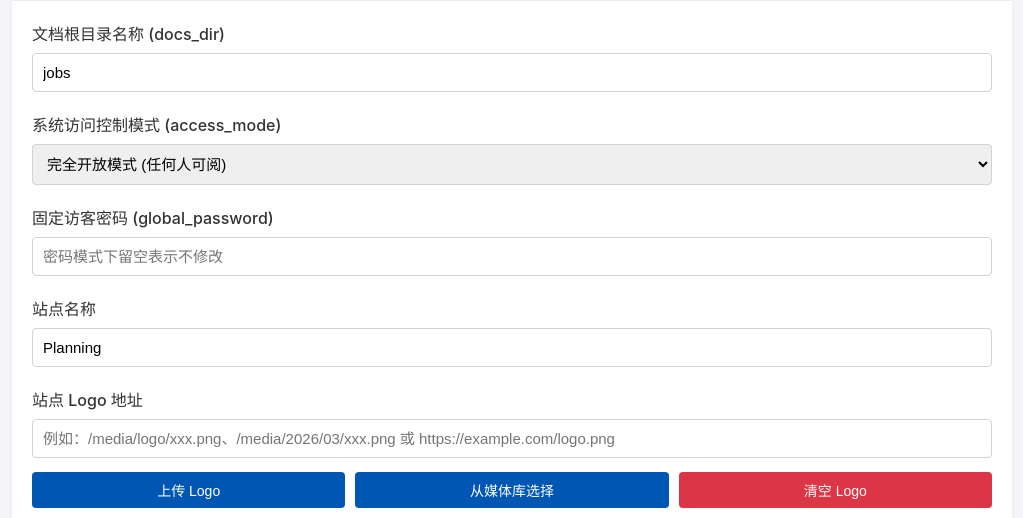
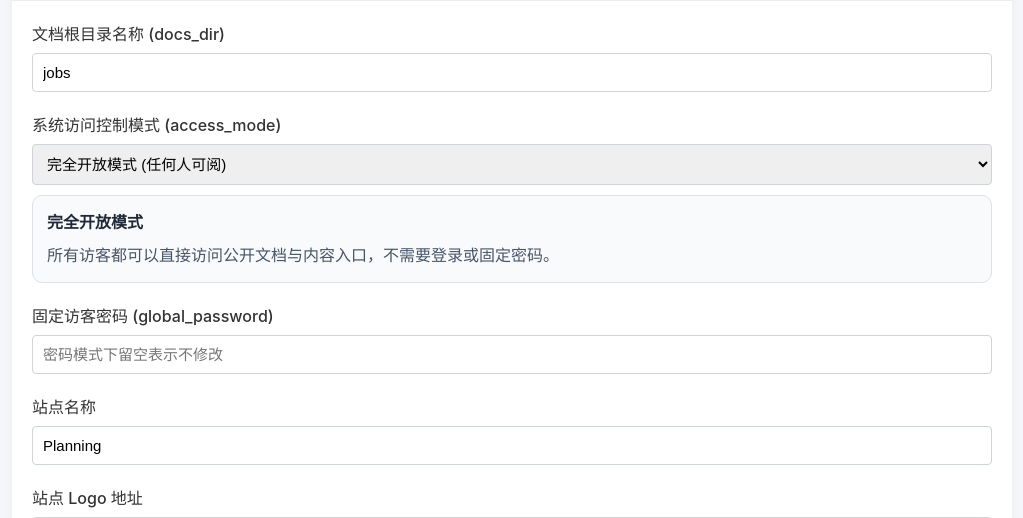
Before and after one commit to 52op/PlanB, a Flask app: page /admin/base in a window 1280 px wide. Shown: the part 183-701 px from the top of the page, without its empty margins (128-1151 px from the left). Run offline with Flask 3, Linux system fonts and the light colour scheme; a user stored in the database is signed in.

Commit message:
全局访问密码与用户登录之间的权限逻辑改为读权限以访问最多的那个为准，写权限只看登录用户

```diff
--- a/services/permissions.py
+++ b/services/permissions.py
@@ -1,4 +1,5 @@
 from models import PermissionRule
+from .access import has_password_rule_access
 
 
 def _normalize_target_path(target_path):
@@ -63,6 +64,9 @@ def has_explicit_permission(user, target_path, action):
 
 
 def check_permission(user, target_path, action):
+    if action == 'read' and has_password_rule_access(target_path):
+        return True
+
     if user is None or not getattr(user, "is_authenticated", False):
         return action == 'read'
 
--- a/templates/admin_base.html
+++ b/templates/admin_base.html
@@ -12,11 +12,15 @@
             </div>
             <div class="form-group">
                 <label>系统访问控制模式 (access_mode)</label>
-                <select name="access_mode">
+                <select name="access_mode" id="accessModeSelect">
                     <option value="open" {% if settings.access_mode == 'open' %}selected{% endif %}>完全开放模式 (任何人可阅)</option>
                     <option value="group_only" {% if settings.access_mode == 'group_only' %}selected{% endif %}>需登录访问模式 (仅注册用户)</option>
                     <option value="password_only" {% if settings.access_mode == 'password_only' %}selected{% endif %}>固定密码访问 (访客输入密码)</option>
                 </select>
+                <div id="accessModeHintBox" style="margin-top:10px; padding:12px 14px; border:1px solid #dbe2ea; border-radius:10px; background:#f8fafc; color:#475569; line-height:1.8;">
+                    <strong id="accessModeHintTitle" style="display:block; margin-bottom:4px; color:#1f2937;"></strong>
+                    <div id="accessModeHintText"></div>
+                </div>
             </div>
             <div class="form-group">
                 <label>固定访客密码 (global_password)</label>
@@ -418,6 +422,9 @@
 <script>
 document.addEventListener('DOMContentLoaded', function () {
     const settingsForm = document.getElementById('adminBaseSettingsForm');
+    const accessModeSelect = document.getElementById('accessModeSelect');
+    const accessModeHintTitle = document.getElementById('accessModeHintTitle');
+    const accessModeHintText = document.getElementById('accessModeHintText');
     const sourceTypeSelect = document.getElementById('random_cover_source_type');
     const urlWrap = document.getElementById('random_cover_url_wrap');
     const localDirWrap = document.getElementById('random_cover_local_dir_wrap');
@@ -430,6 +437,23 @@ document.addEventListener('DOMContentLoaded', function () {
     const coverPreviewMeta = document.getElementById('coverPreviewMeta');
     const coverPreviewGrid = document.getElementById('coverPreviewGrid');
     const coverPreviewChips = document.querySelectorAll('.cover-preview-chip');
+
+    function refreshAccessModeHint() {
+        if (!accessModeSelect || !accessModeHintTitle || !accessModeHintText) return;
+        const value = accessModeSelect.value;
+        if (value === 'open') {
+            accessModeHintTitle.textContent = '完全开放模式';
+            accessModeHintText.innerHTML = '所有访客都可以直接访问公开文档与内容入口，不需要登录或固定密码。';
+            return;
+        }
+        if (value === 'group_only') {
+            accessModeHintTitle.textContent = '需登录访问模式';
+            accessModeHintText.innerHTML = '访客需要先登录账号后才能访问受控内容，目录读写权限继续由“访问管理”中的用户目录权限规则决定。';
+            return;
+        }
+        accessModeHintTitle.textContent = '固定密码访问模式';
+        accessModeHintText.innerHTML = '访客需要先输入固定密码才能进入文档系统。固定密码只扩展读权限，具体哪些目录或文件可额外访问，请前往 <a href="{{ url_for("admin.admin_access") }}" style="color:#0056b3; font-weight:700; text-decoration:none;">访问管理</a> 配置“访问密码权限规则”。';
+    }
 
     function parseDefaultQueries(rawValue) {
         return String(rawValue || '')
@@ -628,6 +652,11 @@ document.addEventListener('DOMContentLoaded', function () {
         refreshCoverSourceVisibility();
     }
 
+    if (accessModeSelect) {
+        accessModeSelect.addEventListener('change', refreshAccessModeHint);
+        refreshAccessModeHint();
+    }
+
     if (settingsForm) {
         [
             'random_cover_api',
```
Also changed, not shown: services/access.py (+11 -7 lines).
